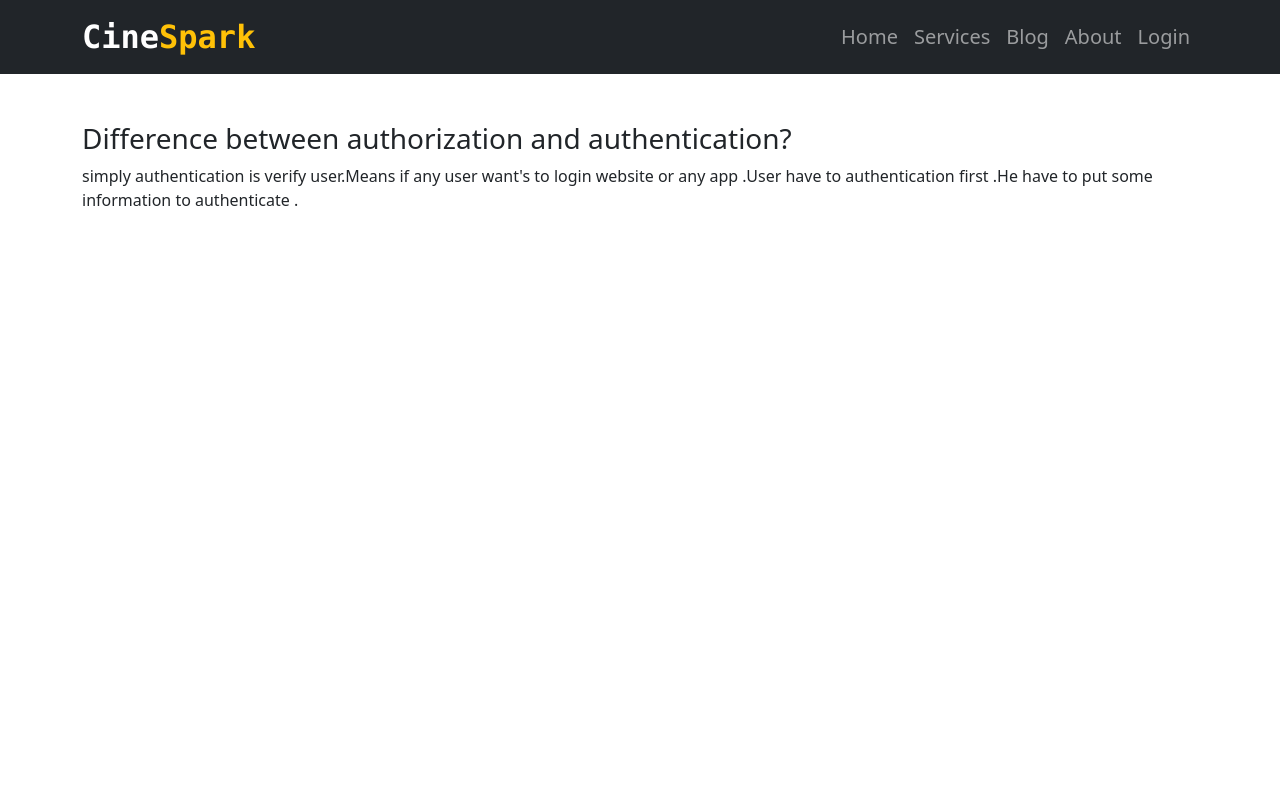
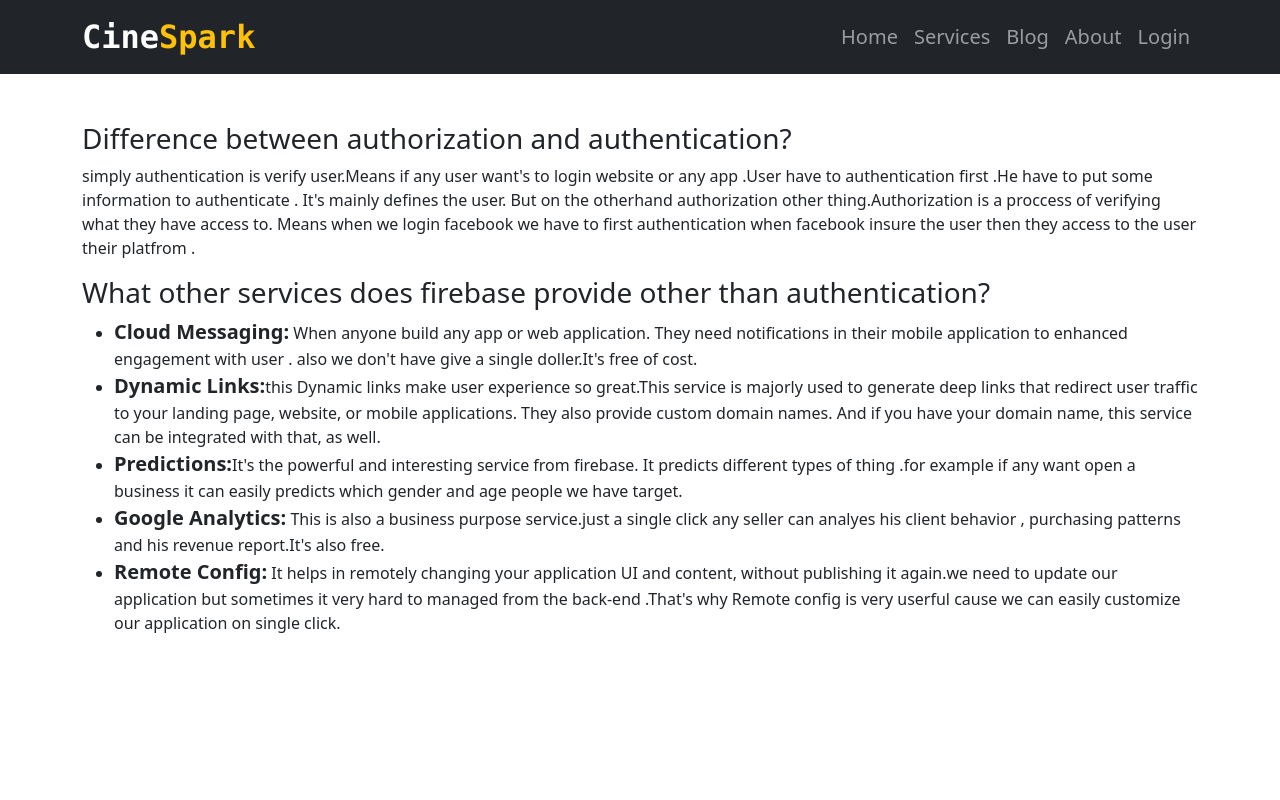
Before and after one commit to fahim00001/filming, a React (Create React App) app: page /blog in a window 1280 px wide. Shown: the top 800 px of the page. Built offline with nearby package versions, Linux system fonts and the light colour scheme; no server answers.

Commit message:
Blog added

```diff
--- a/src/Pages/Blog/Blog.js
+++ b/src/Pages/Blog/Blog.js
@@ -5,9 +5,29 @@ const Blog = () => {
         <div className='container vh-100'>
             <div>
                 <h3>Difference between authorization and authentication?</h3>
-                <p>simply authentication is verify user.Means if any user want's to login website or any app .User have to authentication first .He have to put some information to authenticate .</p>
+                <p>simply authentication is verify user.Means if any user want's to login website or any app .User have to authentication first .He have to put some information to authenticate . It's mainly defines the user.
+                But on the otherhand authorization other thing.Authorization is a proccess of verifying what they have access to. Means when we login facebook we have to first authentication when facebook insure the user then they access to the user their platfrom .
+
+                </p>
             </div>
-            <div></div>
+            <div>
+                <h3>What other services does firebase provide other than authentication?</h3>
+                <p><ul>
+                    <li>
+                        <span className='fs-5 fw-bolder' >Cloud Messaging:</span> When anyone build any app or web application. They need notifications in their mobile application to enhanced engagement with user . also we don't have give a single doller.It's free of cost.
+                    </li>
+                    <li>
+                        <span className='fs-5 fw-bolder' >Dynamic Links:</span>this Dynamic links make user experience so great.This service is majorly used to generate deep links that redirect user traffic to your landing page, website, or mobile applications. They also provide custom domain names. And if you have your domain name, this service can be integrated with that, as well.
+                    </li>
+                    <li>
+                        <span className='fs-5 fw-bolder' >Predictions:</span>It's the powerful and interesting service from firebase. It predicts different types of thing .for example if any want open a business it can easily predicts which gender and age people we have target.
+                    </li>
+                    <li><span className='fs-5 fw-bolder' >Google Analytics:</span> This is also a business purpose service.just a single click any seller can analyes his client behavior , purchasing patterns and his revenue report.It's also free.
+                    </li>
+                    <li> <span className='fs-5 fw-bolder' >Remote Config:</span>  It helps in remotely changing your application UI and content, without publishing it again.we need to update our application but sometimes it very hard to managed from the back-end .That's why Remote config is very userful cause we can easily customize our application on single click. </li>
+                    </ul>
+                    </p>
+            </div>
         </div>
     );
 };
```
